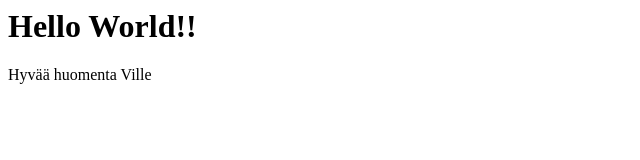
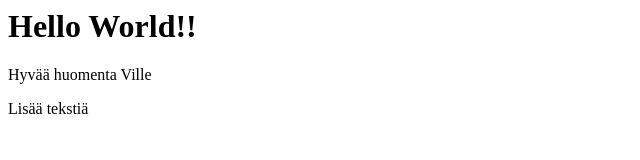
Before and after one commit to isakrai/demo, a plain HTML site: page index.html in a window 1280 px wide. Shown: the whole page, without its empty margins (0-640 px from the left). Drawn offline with Linux system fonts and the light colour scheme.

Commit message:
Update index.html
Päivitys

```diff
--- a/index.html
+++ b/index.html
@@ -1,2 +1,3 @@
 <H1>Hello World!!</H1>
 Hyvää huomenta Ville
+<P>Lisää tekstiä</P>
```
